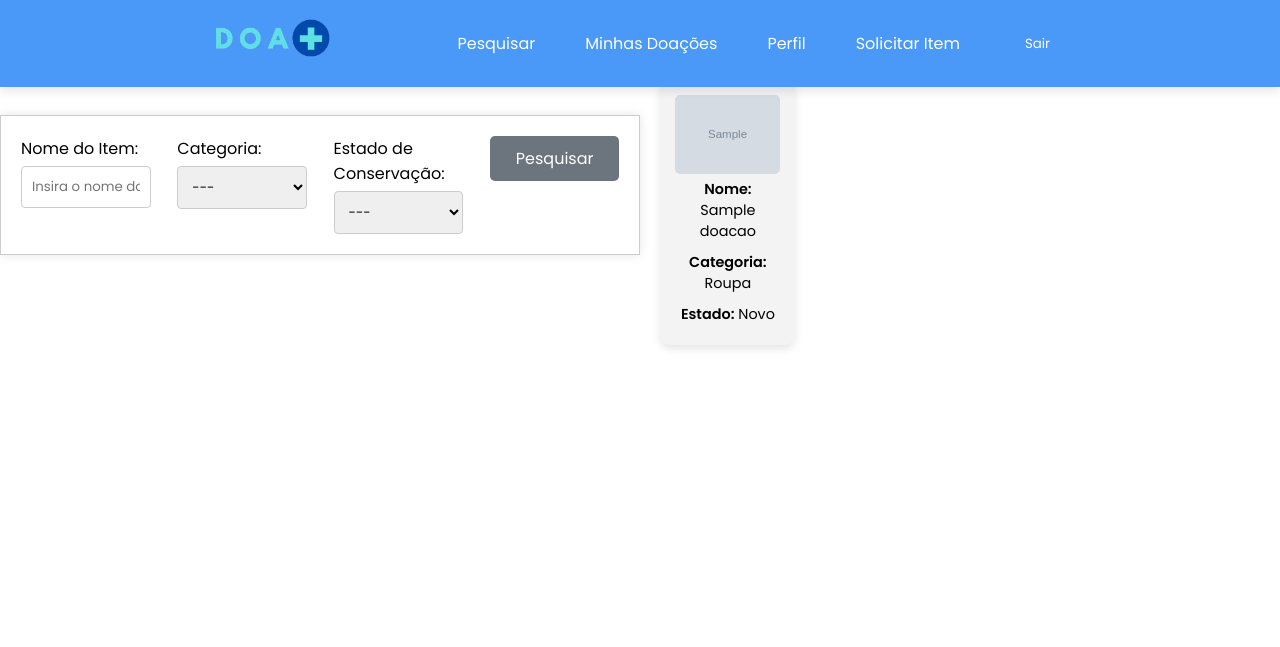
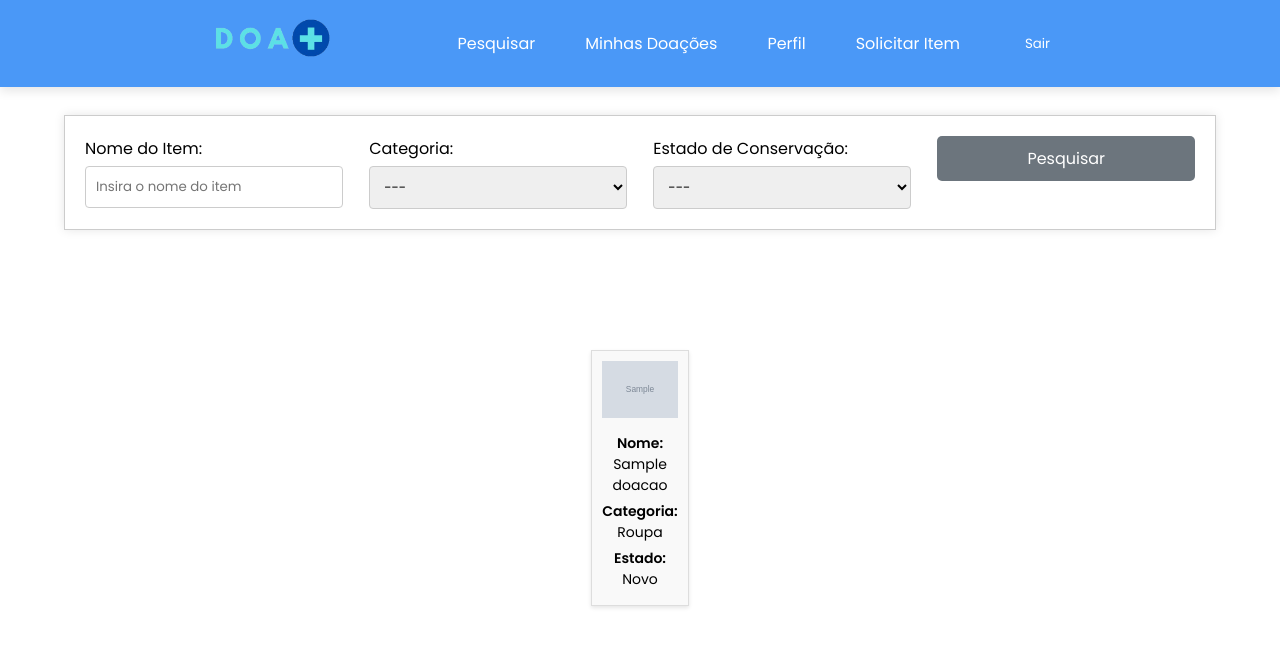
Before and after one commit to marimmbc/doamais, a Django app: template DoaMais/main/templates/pesquisar.html in a window 1280 px wide. Shown: the top 647 px of the page. Run offline with Django 5.2, Linux system fonts and the light colour scheme; the template is opened without the code that fills it: values that come from a table or form of the project are taken from there, others are empty; tables that the repository leaves empty hold one stand-in row (values such as "Sample post"); grey boxes marked "Sample" are stand-in pictures.

Commit message:
modificação no css de pesquisar

```diff
--- a/DoaMais/main/static/css/pesquisar.css
+++ b/DoaMais/main/static/css/pesquisar.css
@@ -71,57 +71,38 @@ body {
   }
 }
 
-
 .search-results {
-  width: 90%; /* Adjusted to match form container width */
-  margin-top: 20px;
-  display: grid;
-  grid-template-columns: repeat(4, 1fr); /* four items per row */
-  grid-template-rows: repeat(4, auto); /* four rows */
-  gap: 20px; /* space between grid items */
-  padding: 20px; /* padding around the grid */
-  align-items: center; /* centers items vertically */
-  justify-items: center; /* centers items horizontally */
+  position: absolute;
+  top: calc(40% + 10px);
+  display: flex;
+  flex-wrap: wrap;
+  gap: 20px; /* Espaço entre os itens */
+  padding: 20px;
+  justify-content: center; /* Centraliza os itens horizontalmente */
 }
 
 .search-item {
-  background-color: #f3f3f3; /* as per your design */
-  border-radius: 10px; /* rounded corners for the items */
-  box-shadow: 0 4px 8px rgba(0, 0, 0, 0.1); /* subtle shadow for depth */
-  padding: 15px; /* space inside each item */
+  flex-basis: calc(25% - 20px); /* 4 itens por linha considerando o espaço entre eles */
   display: flex;
   flex-direction: column;
-  align-items: center; /* aligns item title, category, and condition centrally below the image */
+  align-items: center; /* Centraliza o conteúdo verticalmente */
+  padding: 10px;
+  background-color: #f9f9f9;
+  border: 1px solid #ddd;
+  box-shadow: 0 2px 4px rgba(0, 0, 0, 0.1);
 }
 
 .search-item img {
-  width: 100%; /* makes image responsive */
-  height: auto; /* maintains aspect ratio */
-  border-radius: 5px; /* rounded corners for images */
+  width: 100%; /* Ocupa toda a largura permitida */
+  height: auto; /* Mantém a proporção da imagem */
+  margin-bottom: 10px; /* Espaço entre a imagem e o texto abaixo */
 }
 
 .search-item div {
-  width: 100%; /* ensures the div fills the width of its parent */
-  display: flex;
-  flex-direction: column;
-  align-items: center; /* centers the text below the image */
-  text-align: center; /* ensures text is centered if it breaks into multiple lines */
+  text-align: center; /* Centraliza o texto */
 }
 
 .search-item p {
-  margin: 5px 0; /* adds space between paragraphs */
-  font-size: 0.9em; /* adjust to match your design */
+  margin: 5px 0; /* Espaço acima e abaixo de cada parágrafo */
+  font-size: 14px; /* Tamanho do texto */
 }
-
-/* Responsive adjustments */
-@media (max-width: 1024px) {
-  .search-results {
-    grid-template-columns: repeat(2, 1fr); /* two items per row for smaller screens */
-  }
-}
-
-@media (max-width: 768px) {
-  .search-results {
-    grid-template-columns: 1fr; /* one item per row for mobile screens */
-  }
-}
```
